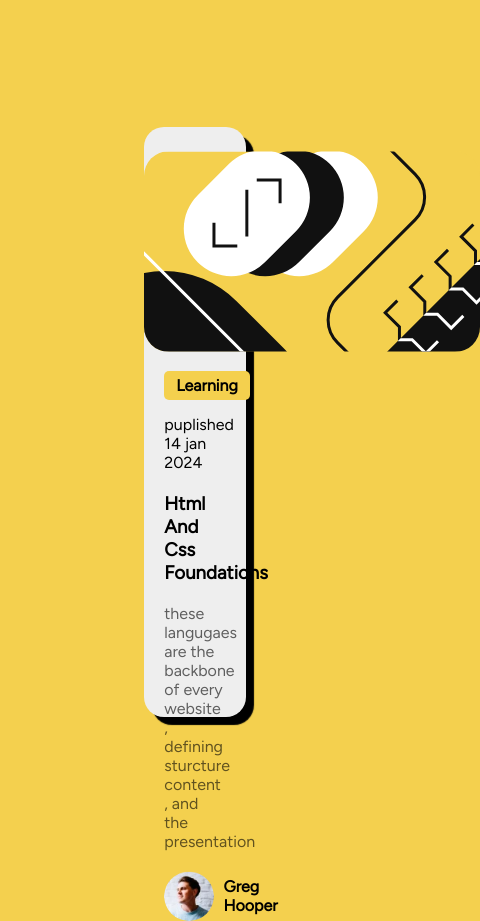
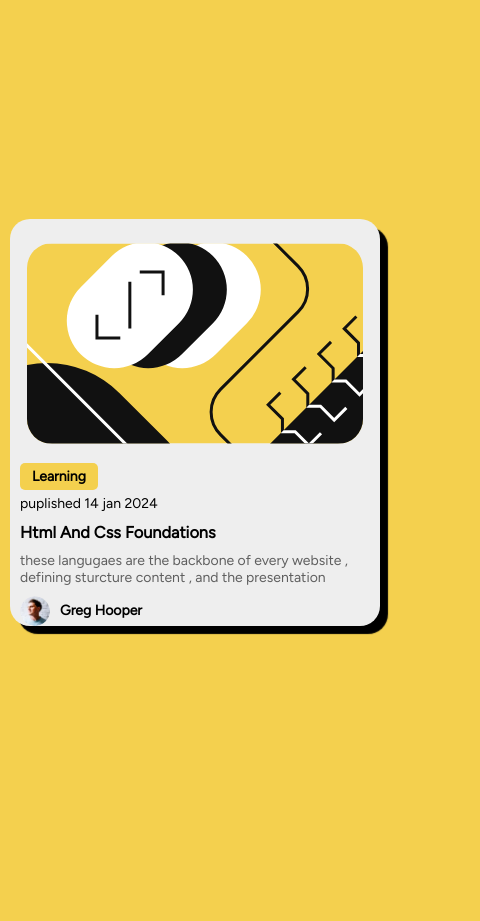
Before and after one commit to abdomontasser/frontend-mentor, a plain HTML site: page index.html in a window 390 px wide. Shown: the whole page, 480 px wide, since content can reach past the window. After the commit the page ends 844 px from the top, so only its background shows below. Drawn offline with Linux system fonts and the light colour scheme.

Commit message:
media query changes

```diff
--- a/css/style.css
+++ b/css/style.css
@@ -61,4 +61,35 @@ font-family: 'Figtree', sans-serif;
   .footer-span {
   font-weight: 600;
 font-family: 'Figtree', sans-serif;;
+}
+
+@media screen and (min-width: 375px) and (max-width:850px) {
+  body {
+    font-size: 14px; /* Adjust font size for smaller screens */
   }
+
+  .card {
+    width: auto; /* Adjust card width for smaller screens */
+    height: auto; /* Allow card height to adjust based on content */
+    margin: 10px; /* Add margin for better spacing */
+  }
+
+  svg{
+
+    display: flex;
+    justify-content: center;
+    margin: 1.5rem auto;
+    border-radius: 25px;
+    }
+
+    .section-text {
+    margin: 10px; /* Adjust margin for smaller screens */
+  }
+
+
+  .image-avatar {
+    width: 30px; /* Adjust image size for smaller screens */
+    height: 30px; /* Adjust image size for smaller screens */
+    margin-left: 10px; /* Adjust margin for smaller screens */
+  }
+}
```
